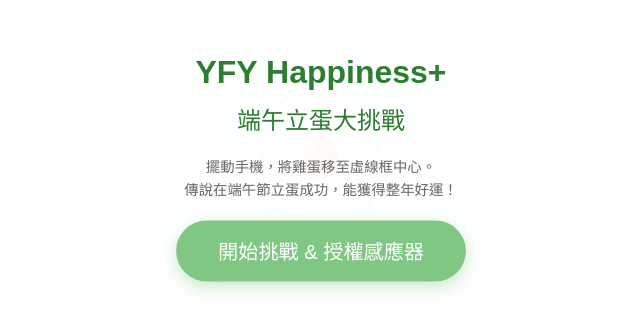
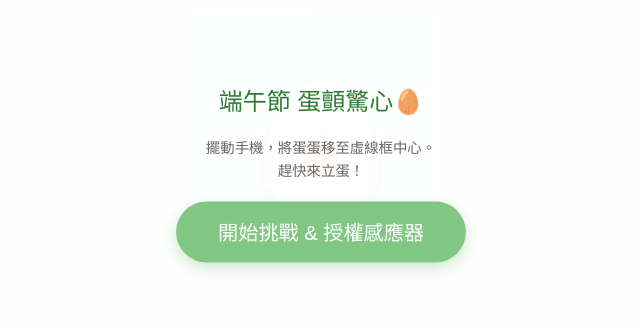
Before and after one commit to Apple54986/2026happydbf, a plain HTML site: page index.html in a window 1280 px wide. Shown: the part 244-574 px from the top of the page, without its empty margins (319-959 px from the left). Drawn offline with Linux system fonts and the light colour scheme.

Commit message:
Update index.html

```diff
--- a/index.html
+++ b/index.html
@@ -3,7 +3,7 @@
 <head>
     <meta charset="UTF-8">
     <meta name="viewport" content="width=device-width, initial-scale=1.0, maximum-scale=1.0, user-scalable=no">
-    <title>端午立蛋大挑戰</title>
+    <title>端午蛋顫驚心🥚</title>
     <style>
         :root {
             --mint-green: #e8f5e9;
@@ -159,11 +159,11 @@
 
     <!-- Start Overlay -->
     <div id="start-overlay" class="overlay">
-        <h1 style="margin-bottom: 10px;">YFY Happiness+</h1>
-        <h2 style="font-weight: 300; margin-top: 0;">端午立蛋大挑戰</h2>
+        <h1 style="margin-bottom: 10px;"你是哪種蛋</h1>
+        <h2 style="font-weight: 300; margin-top: 0;">端午節 蛋顫驚心🥚</h2>
         <div style="font-size: 0.9rem; line-height: 1.6; color: #666;">
-            擺動手機，將雞蛋移至虛線框中心。<br>
-            傳說在端午節立蛋成功，能獲得整年好運！
+            擺動手機，將蛋蛋移至虛線框中心。<br>
+            趕快來立蛋！
         </div>
         <button class="btn pulse" onclick="requestPermissions()">開始挑戰 & 授權感應器</button>
     </div>
@@ -320,7 +320,7 @@
         // 5. Sharing Logic
         function shareGame() {
             const shareData = {
-                title: 'YFY Happiness+ 端午立蛋大挑戰',
+                title: '端午節 蛋顫驚心',
                 text: '我剛完成了端午立蛋挑戰！快來看看你的平衡感好不好？',
                 url: window.location.href
             };
```
